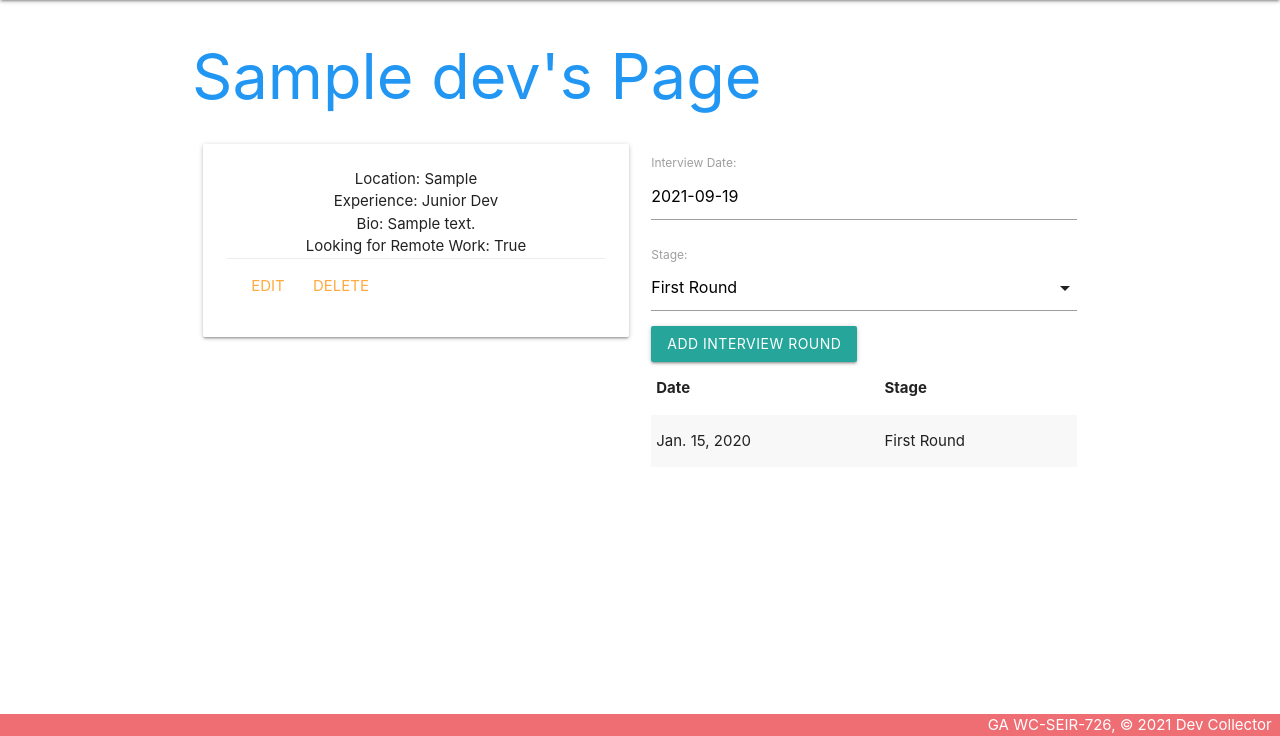
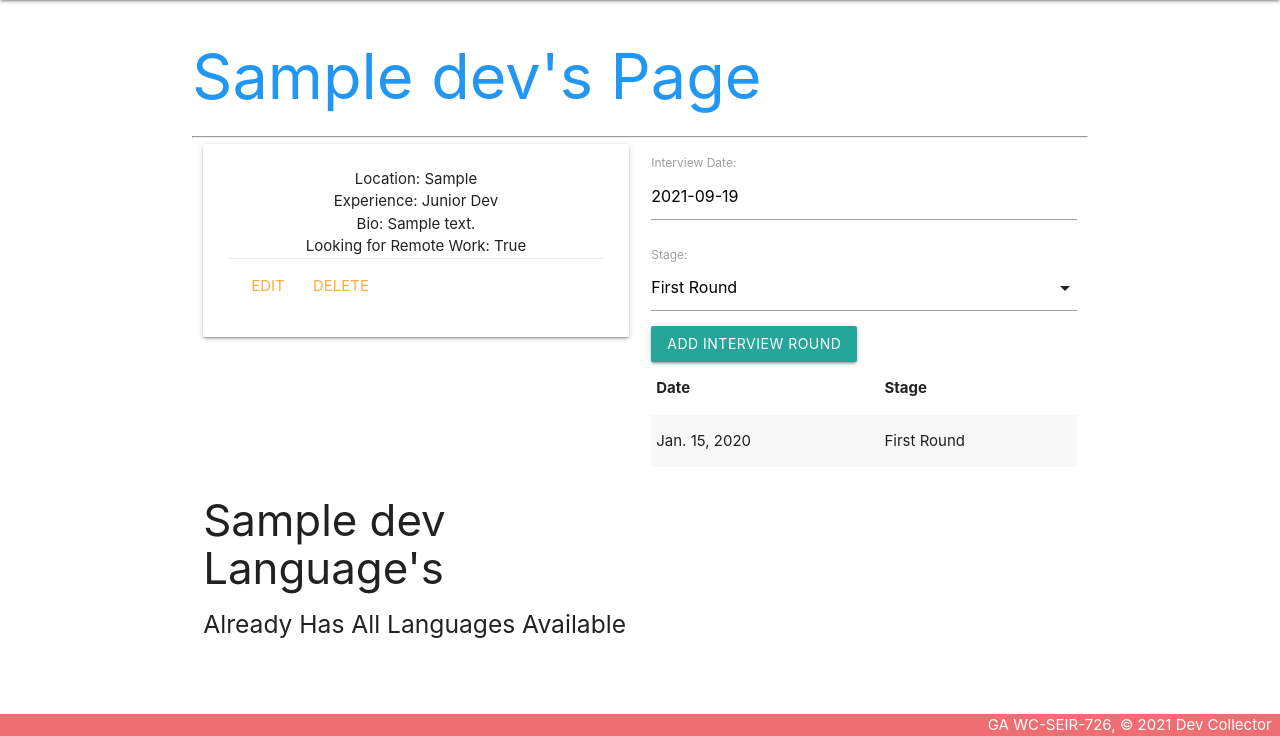
Before and after one commit to hamilton-mike/dev-collector, a Django app: page /devs/1 in a window 1280 px wide. Shown: the part 64-800 px from the top of the page. Run offline with Django 3.2, Linux system fonts and the light colour scheme; tables that the repository leaves empty hold one stand-in row (values such as "Sample post").

Commit message:
language template

```diff
--- a/main_app/templates/devs/detail.html
+++ b/main_app/templates/devs/detail.html
@@ -48,7 +48,32 @@
             </tbody>
         </table>
     </div>
+
+    <hr />
+
+    <div class="col s6">
+        <h3>{{ dev.name }} Language's</h3>
+        {% if languages.count %}
+            {% for language in languages.all %}
+            <div class="card">
+                <div class="card-content">
+                    <div class="card-title">{{ language.name }}</div>
+                    <div class="card-action">
+                        <form action="" method="post">
+                            {% csrf_token %}
+                            <button type="submit" class="btn">Add</button>
+                        </form>
+                    </div>
+                </div>
+            </div>
+            {% endfor %}
+        {% else %}
+            <h5>Already Has All Languages Available</h5>
+        {% endif %}
+    </div>
+
 </div>
+
 <script>
     const dateEL = document.getElementById('id_date');
     M.Datepicker.init(dateEL, {
@@ -61,4 +86,5 @@
     const selectEl = document.getElementById('id_stage');
     M.FormSelect.init(selectEl)
 </script>
+
 {% endblock %}
```
